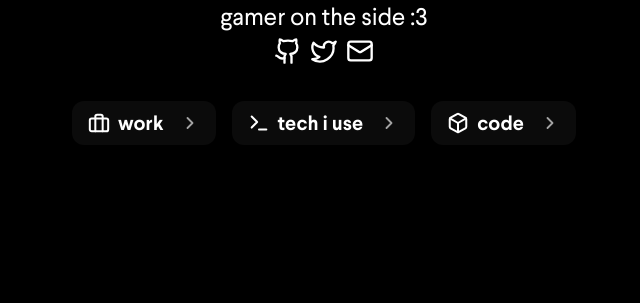
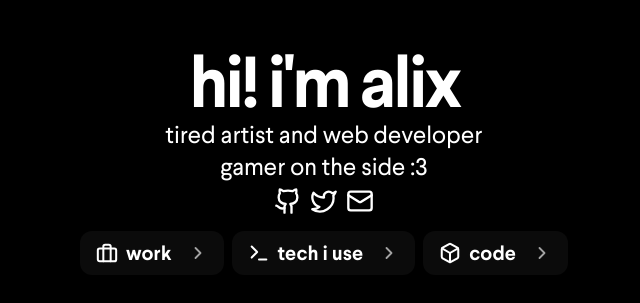
Before and after one commit to alixdotsh/alix.sh, a Next.js app: page / in a window 1280 px wide. Shown: the part 351-654 px from the top of the page, without its empty margins (316-956 px from the left). Built offline with nearby package versions, Linux system fonts and the light colour scheme; what tailwindcss-bg-patterns would draw is missing.

Commit message:
make code easier to see w less side scrolling

```diff
--- a/pages/index.tsx
+++ b/pages/index.tsx
@@ -63,22 +63,25 @@ const Home = () => {
             animate={showCopied ? "visible" : "exit"}
             transition={{ type: "spring", duration: 0.5 }}
             variants={variants}
-            className="text-white flex items-center gap-1 py-2 px-4 font-medium bg-gray-900 bg-opacity-40 rounded-full backdrop-blur-md">
+            className="text-white flex items-center gap-1 py-2 px-4 font-medium bg-gray-900 bg-opacity-40 rounded-full
+            backdrop-blur-md">
             <Clipboard size={18} strokeWidth={2.2} />
             <h1>Copied to clipboard!</h1>
           </motion.div>
         </AnimatePresence>
       </div>
-    <div className="pattern-dots pattern-neutral-900 pattern-bg-transparent pattern-size-6 pattern-opacity-100 flex flex-col sm:flex-row justify-center gap-20 w-screen h-screen p-2">
+    <div className="pattern-dots pattern-neutral-900 pattern-bg-transparent pattern-size-6 pattern-opacity-100 flex flex-col
+    sm:flex-row justify-center items-center gap-20 w-screen h-screen p-2">
     <div>
       <div className="bg-gradient-to-r from-pink-600 to-purple-500 via-rose-500 animate-gradient-x justify-center
-      items-center flex flex-col content-center rounded-md shadow-xl box-border h-20 p-4 m-20 border-2 border-black place-content-center">
+      items-center flex flex-col content-center rounded-md shadow-xl box-border h-20 p-4 m-20 border-2 border-black
+      place-content-center">
         <p className='text-white text-2xl text-center font-larsseitbold'>(｡•̀ᴗ-)✧</p>
       </div>
       <h1 className="text-4xl text-center text-white font-larsseitbold sm:text-7xl tracking-tighter">hi! i'm alix</h1>
       <h2 className="text-2xl text-center text-white font-larsseit">tired artist and web developer <br />
       gamer on the side :3</h2>
-      <div className="flex text-white items-center justify-center gap-2 mt-1">
+      <div className="flex text-white items-center align-center justify-center gap-2 mt-1">
         {socials.map(x=>
           <a key={x.name} href={x.link}>
             <x.icon size={28}/>
@@ -94,11 +97,11 @@ const Home = () => {
 
             }} size={28} className="cursor-pointer" />
             </div>
-      <div className="flex flex-row gap-4">
+      <div className="flex flex-row items-center gap-2">
         {sections.map(x =>
         <>
         <Link key={x.name} href={x.link}
-        className="flex text-white items-center gap-2 my-9 bg-neutral-900 bg-opacity-50 py-2 px-4 rounded-xl backdrop-blur-sm group">
+        className="flex text-white items-center gap-2 my-4 bg-neutral-900 bg-opacity-50 py-2 px-4 rounded-xl backdrop-blur-sm group">
           <x.icon size={22} strokeWidth={2.2} />
           <h1 className="text-white text-xl font-larsseitbold">{x.name}</h1>
           <div className="ml-auto">
```
